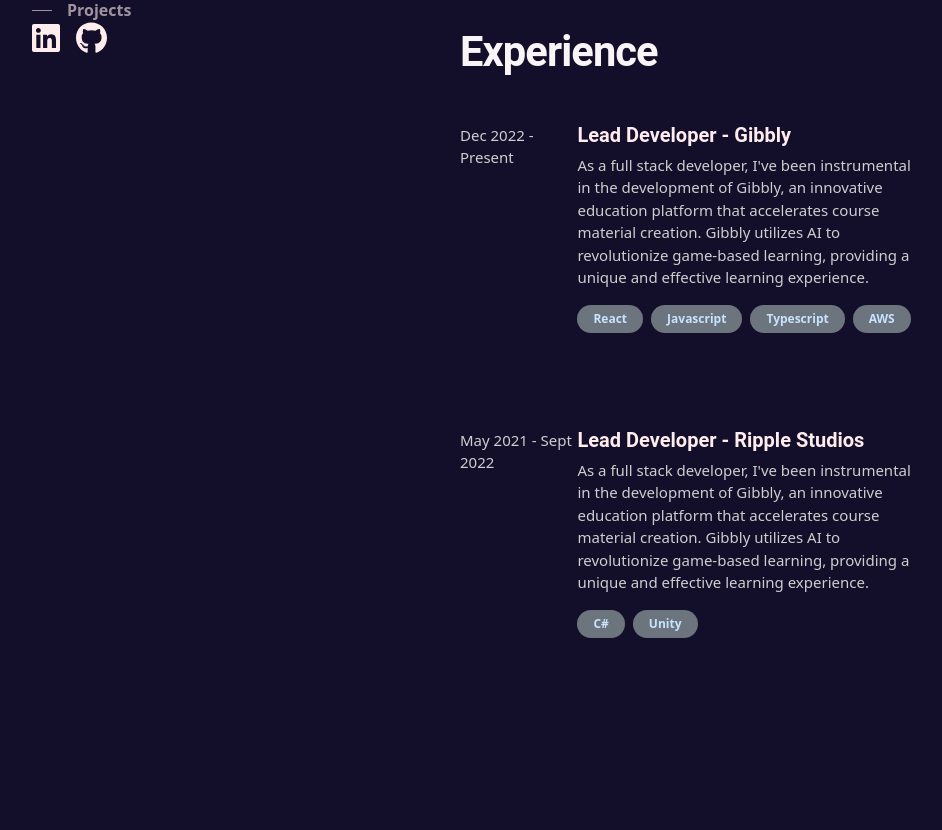
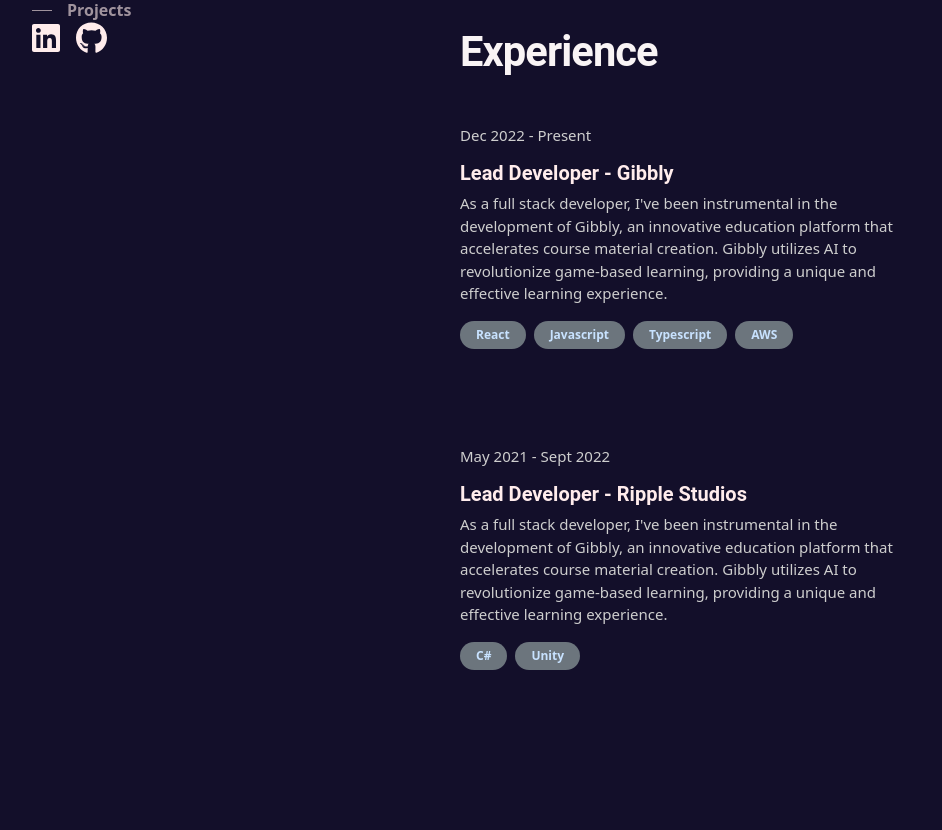
Before and after one commit to jmaitlandsoto/dev-portfolio, a React (Vite) app: page /#about in a window 1280 px wide. Shown: the part 660-1490 px from the top of the page, without its empty margins (145-1087 px from the left). Built offline with nearby package versions, Linux system fonts and the light colour scheme.

Commit message:
fix: adjusted card UI

```diff
--- a/src/Components/ExperienceCard.tsx
+++ b/src/Components/ExperienceCard.tsx
@@ -38,15 +38,18 @@
       >
         <Card
           className="d-flex flex-column gap-1"
-          style={{ marginLeft: "-1.5rem" , marginRight: "-1.5rem", padding: "1.5rem" }}
+          style={{
+            marginLeft: "-1.5rem",
+            marginRight: "-1.5rem",
+            padding: "1.5rem",
+          }}
         >
-          <div className="d-flex flex-row">
+          <div className="d-flex flex-column">
             <div style={{ width: "650px" }}>
               <p>
                 {startDate} - {endDate}
               </p>
             </div>
-            <div>
             <TextHeading level={5}>
               <a
                 href={href}
@@ -59,7 +62,6 @@
             </TextHeading>
             <p>{description}</p>
             <SkillBadgeGroup skills={techStack} />
-            </div>
           </div>
         </Card>
       </a>
```
Lines whose indentation alone changed are shown as unchanged.
